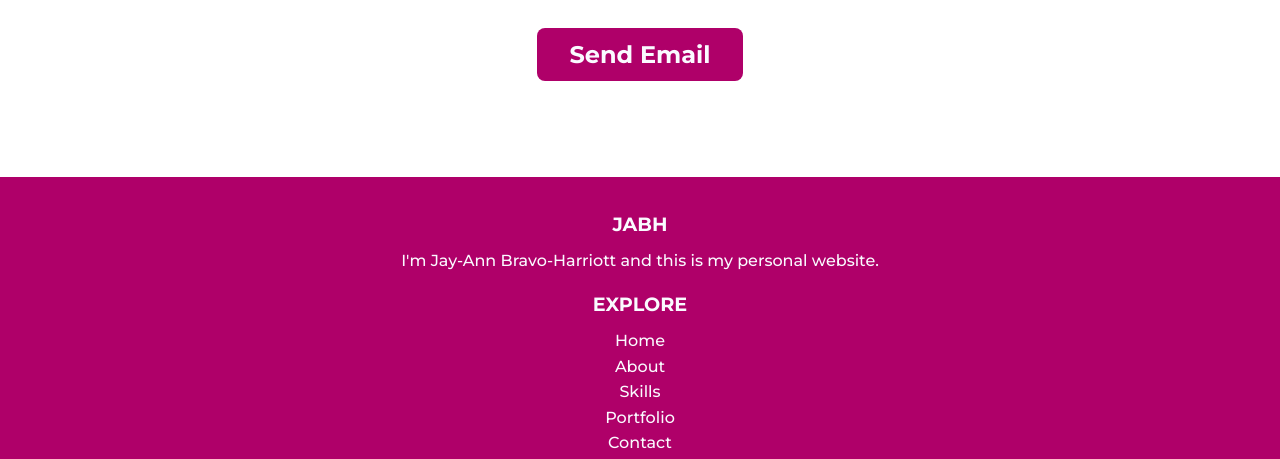
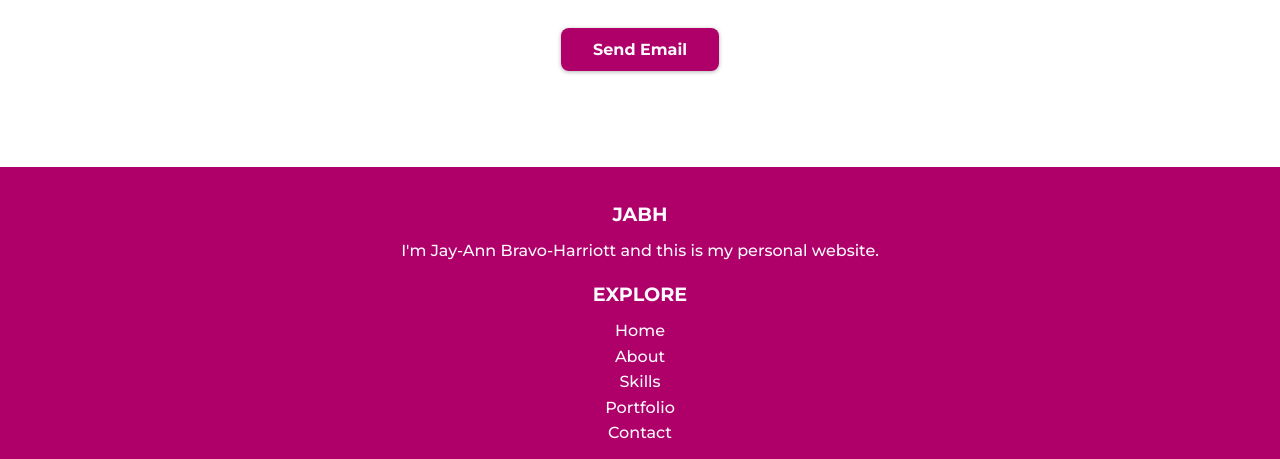
Before and after one commit to jbravoh/JABH-portfolio, a plain HTML site: page index.html in a window 1280 px wide. Shown: the part 4197-4656 px from the top of the page. Drawn offline with nearby package versions, Linux system fonts and the light colour scheme.

Commit message:
Updated send email box-shadow

```diff
--- a/css/style.css
+++ b/css/style.css
@@ -575,9 +575,10 @@ img {
     border-radius: .5rem;
     border: none;
     outline: none;
-    font-size: 1.5rem;
+    font-size: 1rem;
     font-weight: bold;
     cursor: pointer;
+    box-shadow:0 1px 4px rgba(0, 0, 0, 0.3);
 }
 
 .send-email:hover {
```
